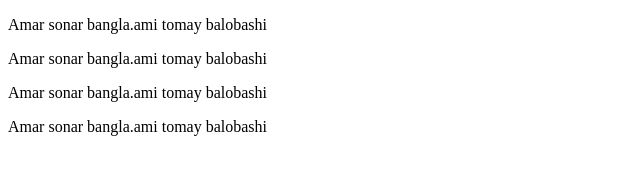
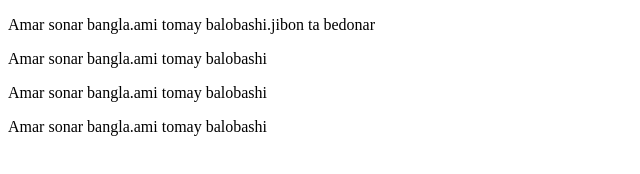
Before and after one commit to sharifulislam565619/conflict, a plain HTML site: page index.html in a window 1280 px wide. Shown: the whole page, without its empty margins (0-640 px from the left). Drawn offline with Linux system fonts and the light colour scheme.

Commit message:
jibonta bedonar

```diff
--- a/index.html
+++ b/index.html
@@ -7,7 +7,7 @@
     <title>Conflict</title>
 </head>
 <body>
-    <p>Amar sonar bangla.ami tomay balobashi</p>
+    <p>Amar sonar bangla.ami tomay balobashi.jibon ta bedonar</p>
     <p>Amar sonar bangla.ami tomay balobashi</p>
     <p>Amar sonar bangla.ami tomay balobashi</p>
     <p>Amar sonar bangla.ami tomay balobashi</p>
```
